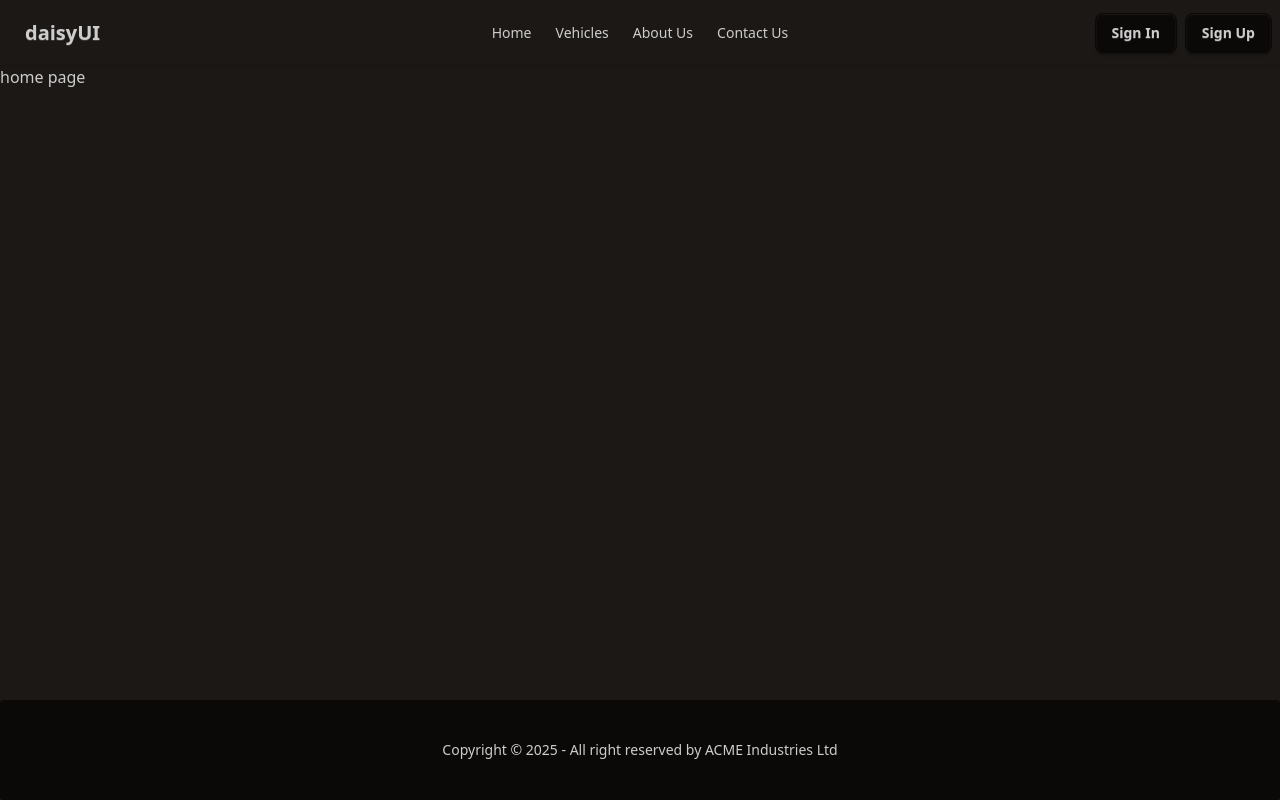
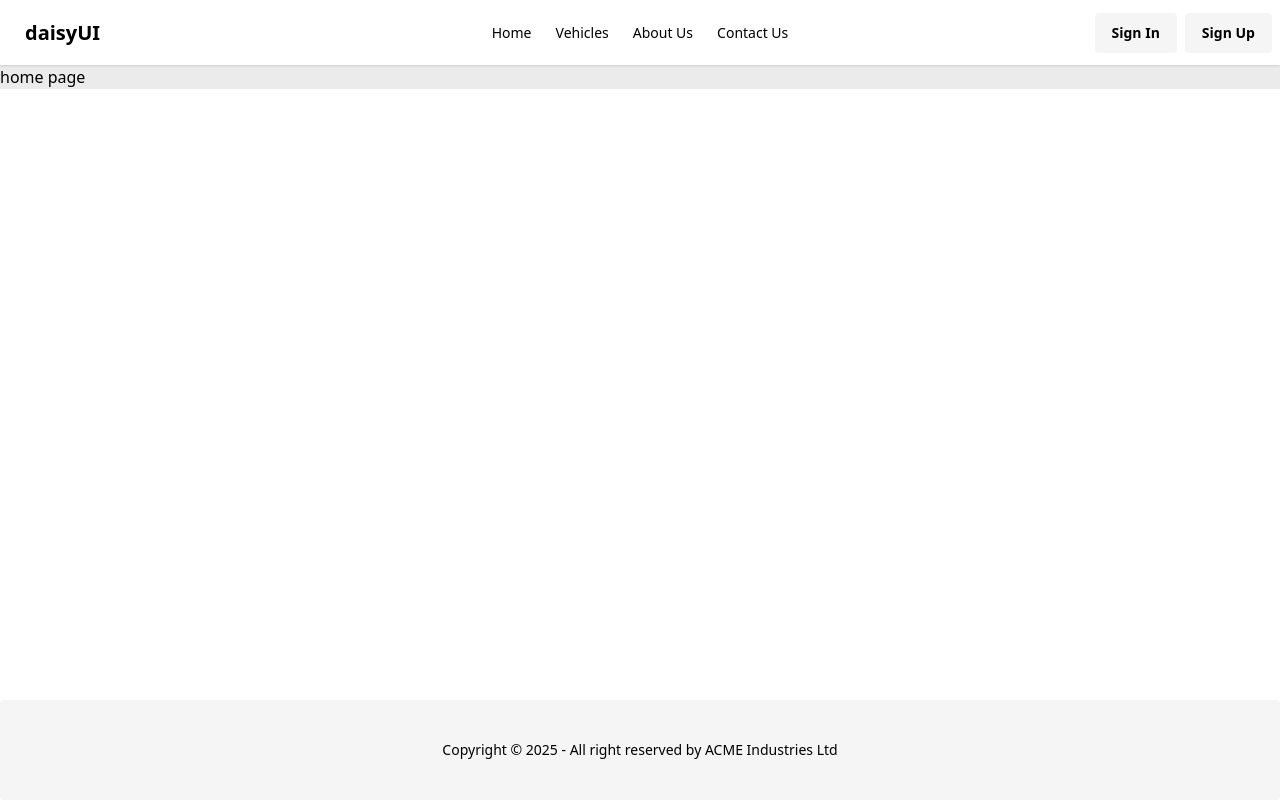
Before and after one commit to jacobferreras/car-rental, a Next.js app: page / in a window 1280 px wide. Built offline with nearby package versions, Linux system fonts and the light colour scheme; no server answers.

Commit message:
feat: update layout structure and theme configuration in RootLayout component

```diff
--- a/app/layout.tsx
+++ b/app/layout.tsx
@@ -28,13 +28,15 @@ export default function RootLayout({
 }>) {
   return (
     <AuthProvider>
-      <html lang="en" className="scroll-smooth" data-theme="halloween">
+      <html lang="en" className="scroll-smooth" data-theme="lofi">
         <body
           className={`${geistSans.variable} ${geistMono.variable} antialiased`}
         >
-          <Navbar />
-          {children}
-          <Footer />
+          <div className="bg-base-300">
+            <Navbar />
+            {children}
+            <Footer />
+          </div>
         </body>
       </html>
     </AuthProvider>
```
